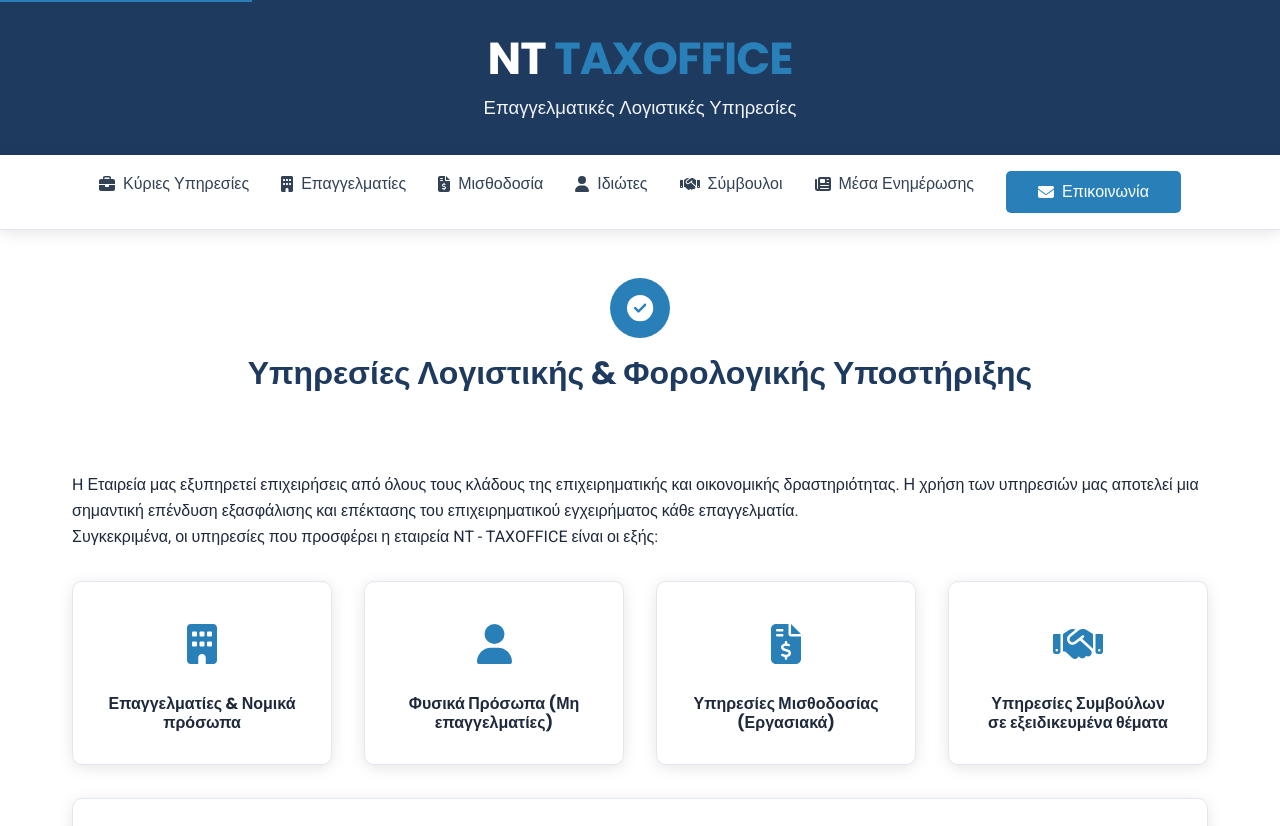
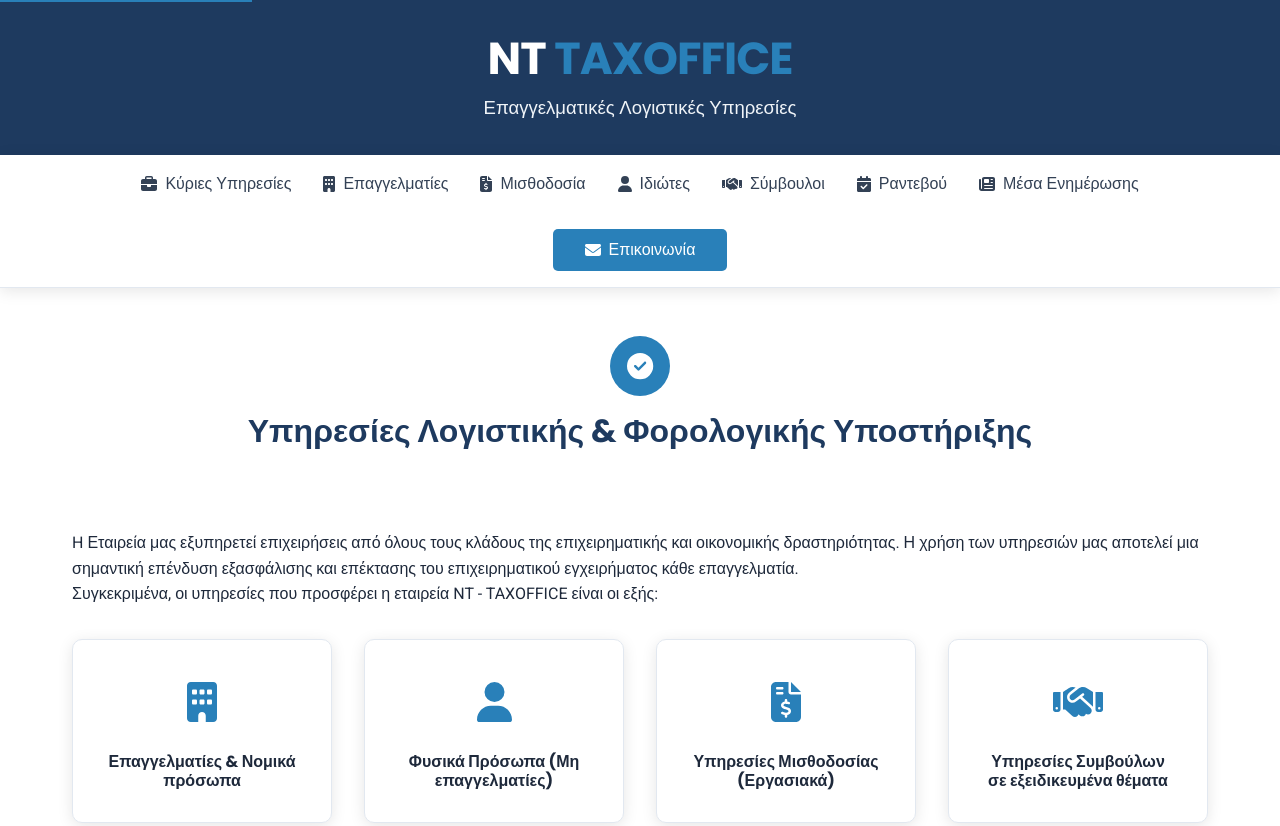
Before and after one commit to itheCreator1/nt-taxoffice-node, a website with bundled scripts: page public/index.html in a window 1280 px wide. Shown: the top 826 px of the page. Built offline with nearby package versions, Linux system fonts and the light colour scheme.

Commit message:
feat(frontend): add appointments link to main navigation and footer

```diff
--- a/public/index.html
+++ b/public/index.html
@@ -38,6 +38,7 @@
                 <li><a href="#services-payroll"><i class="fas fa-file-invoice-dollar"></i> Μισθοδοσία</a></li>
                 <li><a href="#services-individuals"><i class="fas fa-user"></i> Ιδιώτες</a></li>
                 <li><a href="#consultant-services"><i class="fas fa-handshake"></i> Σύμβουλοι</a></li>
+                <li><a href="/appointments.html"><i class="fas fa-calendar-check"></i> Ραντεβού</a></li>
                 <li><a href="/media"><i class="fas fa-newspaper"></i> Μέσα Ενημέρωσης</a></li>
                 <li><a href="#contact" class="contact-btn"><i class="fas fa-envelope"></i> Επικοινωνία</a></li>
             </ul>
@@ -268,6 +269,7 @@
                     <li><a href="#services-payroll">Μισθοδοσία</a></li>
                     <li><a href="#services-individuals">Ιδιώτες</a></li>
                     <li><a href="#consultant-services">Σύμβουλοι</a></li>
+                    <li><a href="/appointments.html">Ραντεβού</a></li>
                     <li><a href="/media">Μέσα Ενημέρωσης</a></li>
                 </ul>
             </div>
```
